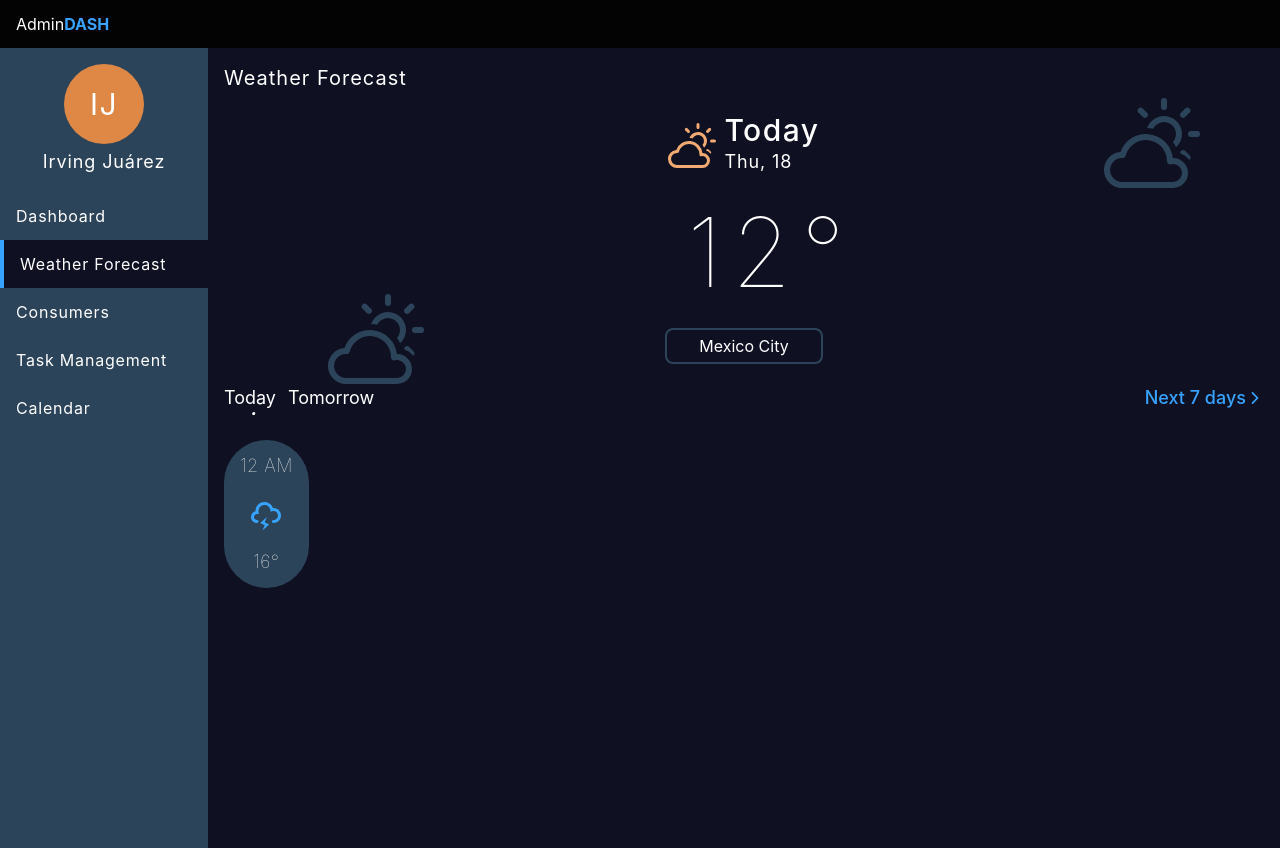
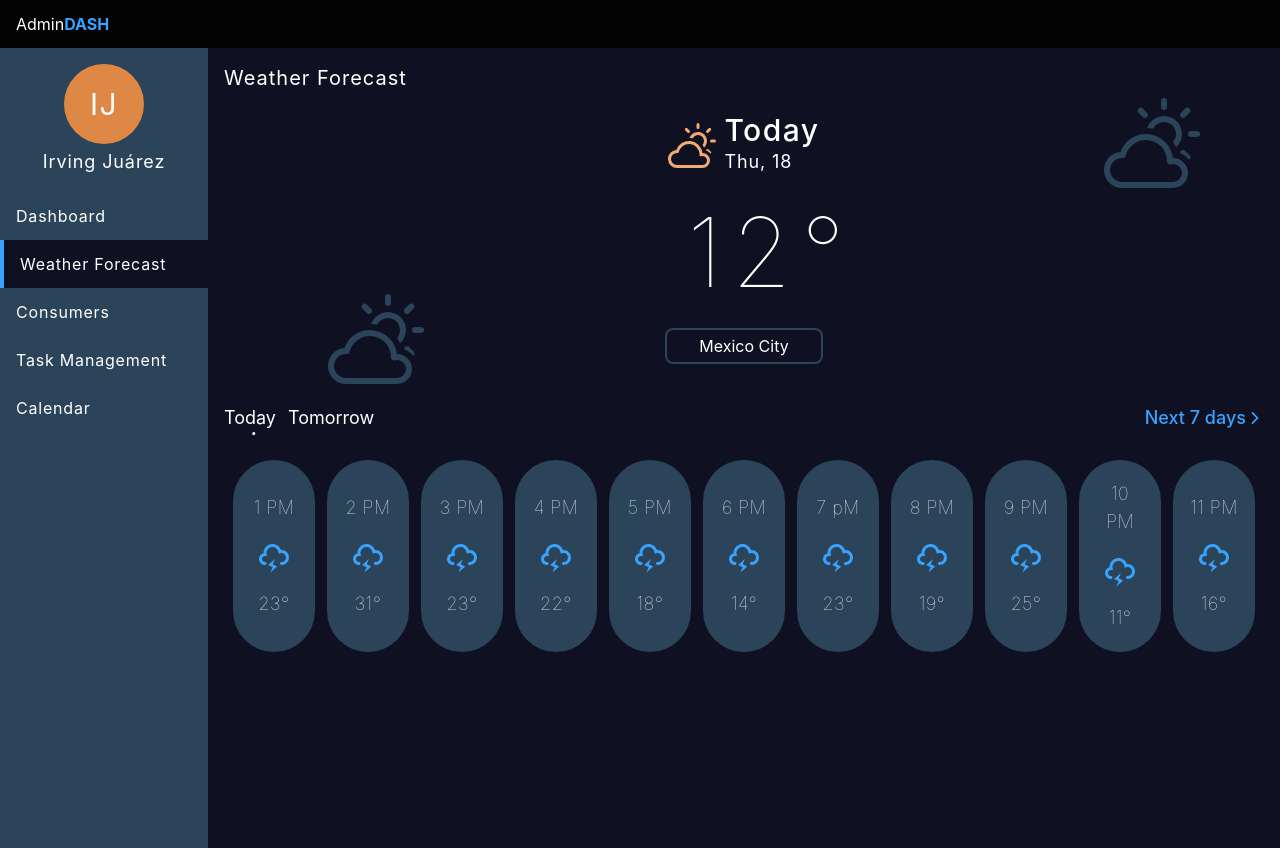
Before and after one commit to irvingvjuarez/admin-dash, a React (Vite) app: page /weather in a window 1280 px wide. Built offline with nearby package versions, Linux system fonts and the light colour scheme.

Commit message:
OneDayForecast component already finished

```diff
--- a/src/components/OneDayForecast.tsx
+++ b/src/components/OneDayForecast.tsx
@@ -1,5 +1,6 @@
 import { IoIosArrowForward } from "react-icons/io"
 import { TiWeatherStormy } from "react-icons/ti"
+import { DATA } from "../data"
 
 const OneDayForecast: React.FC = (): JSX.Element => {
   return(
@@ -18,12 +19,17 @@ const OneDayForecast: React.FC = (): JSX.Element => {
         </div>
       </article>
 
-      <article>
-        <div className="bg-contrast-strong w-fit rounded-full py-3 px-4 flex flex-col items-center">
-          <span className="text-lg font-thin tracking-wide">12 AM</span>
-          <TiWeatherStormy className="text-4xl my-4 text-contrast-clear" />
-          <span className="font-thin text-lg tracking-wide">16°</span>
-        </div>
+      <article className="flex space-x-3 w-full overflow-x-auto pb-4 scrollbar lg:justify-center">
+        {DATA.todayWeather.map(item => {
+          const Component = item.statusIcon()
+          return(
+            <div key={item.id} className="bg-contrast-strong w-fit rounded-full py-5 px-4 flex flex-col items-center justify-center">
+              <span className="min-w-[50px] text-lg font-thin tracking-wide text-center">{item.hour}</span>
+              <Component className="text-4xl my-4 text-contrast-clear" />
+              <span className="font-thin text-lg tracking-wide">{item.temp}°</span>
+            </div>
+          )
+        })}
       </article>
     </section>
   )
--- a/src/data.ts
+++ b/src/data.ts
@@ -1,15 +1,90 @@
 import { HiUsers } from "react-icons/hi"
 import { BsCartPlusFill, BsFillCartCheckFill } from "react-icons/bs"
+import { TiWeatherStormy } from "react-icons/ti"
 import { MdAttachMoney } from "react-icons/md"
 import { IFact } from "./types"
 
-interface IData {
-  facts: IFact[]
-  lastWeekEarnings: unknown[]
-  flavors: unknown[]
-}
-
-export const DATA: IData = {
+export const DATA = {
+  todayWeather: [
+    {
+      id: 0,
+      hour: "12 AM",
+      statusIcon: () => TiWeatherStormy,
+      temp: "16"
+    },
+    {
+      id: 1,
+      hour: "1 PM",
+      statusIcon: () => TiWeatherStormy,
+      temp: "23"
+    },
+    {
+      id: 2,
+      hour: "2 PM",
+      statusIcon: () => TiWeatherStormy,
+      temp: "31"
+    },
+    {
+      id: 3,
+      hour: "3 PM",
+      statusIcon: () => TiWeatherStormy,
+      temp: "23"
+    },
+    {
+      id: 4,
+      hour: "4 PM",
+      statusIcon: () => TiWeatherStormy,
+      temp: "22"
+    },
+    {
+      id: 5,
+      hour: "5 PM",
+      statusIcon: () => TiWeatherStormy,
+      temp: "18"
+    },
+    {
+      id: 6,
+      hour: "6 PM",
+      statusIcon: () => TiWeatherStormy,
+      temp: "14"
+    },
+    {
+      id: 7,
+      hour: "7 pM",
+      statusIcon: () => TiWeatherStormy,
+      temp: "23"
+    },
+    {
+      id: 8,
+      hour: "8 PM",
+      statusIcon: () => TiWeatherStormy,
+      temp: "19"
+    },
+    {
+      id: 9,
+      hour: "9 PM",
+      statusIcon: () => TiWeatherStormy,
+      temp: "25"
+    },
+    {
+      id: 10,
+      hour: "10 PM",
+      statusIcon: () => TiWeatherStormy,
+      temp: "11"
+    },
+    {
+      id: 11,
+      hour: "11 PM",
+      statusIcon: () => TiWeatherStormy,
+      temp: "16"
+    },
+    {
+      id: 12,
+      hour: "0 AM",
+      statusIcon: () => TiWeatherStormy,
+      temp: "16"
+    }
+  ],
   flavors: [
     {
       name: "Sun",
--- a/src/pages/WeatherForecast.tsx
+++ b/src/pages/WeatherForecast.tsx
@@ -6,7 +6,7 @@ const WeatherForecast: React.FC = (): JSX.Element => {
     <>
       <h2 className="text-xl font-normal tracking-wider">Weather Forecast</h2>
 
-      <section className="w-fill px-2 py-5 flex flex-col items-center relative max-w-5xl my-0 mx-auto">
+      <section className="w-fill px-2 py-5 flex flex-col items-center relative max-w-5xl my-0 mx-auto mb-5">
         <article className="flex items-center justify-evenly">
           <BsCloudSun className="text-5xl text-contrast4-clear mr-2" />
 
@@ -25,7 +25,6 @@ const WeatherForecast: React.FC = (): JSX.Element => {
           Mexico City
         </span>
 
-        {/* <BsCloudSun className="text-5xl text-contrast-strong mr-2 aboslute top-0 right-0" /> */}
         <BsCloudSun className="floating-icon bottom-0 left-0 translate-x-full" />
         <BsCloudSun className="floating-icon top-0 right-0 -translate-x-1/2" />
       </section>
```
